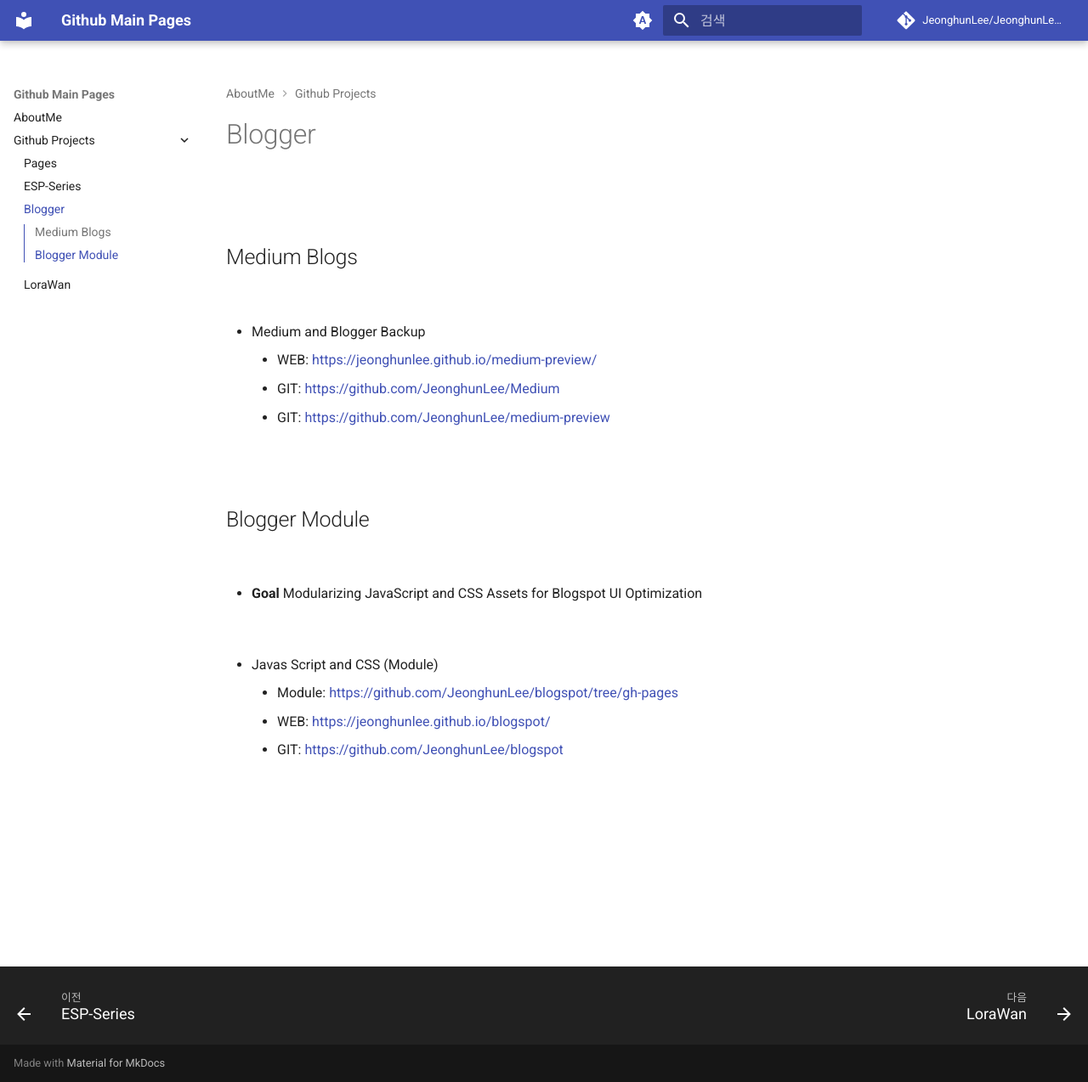
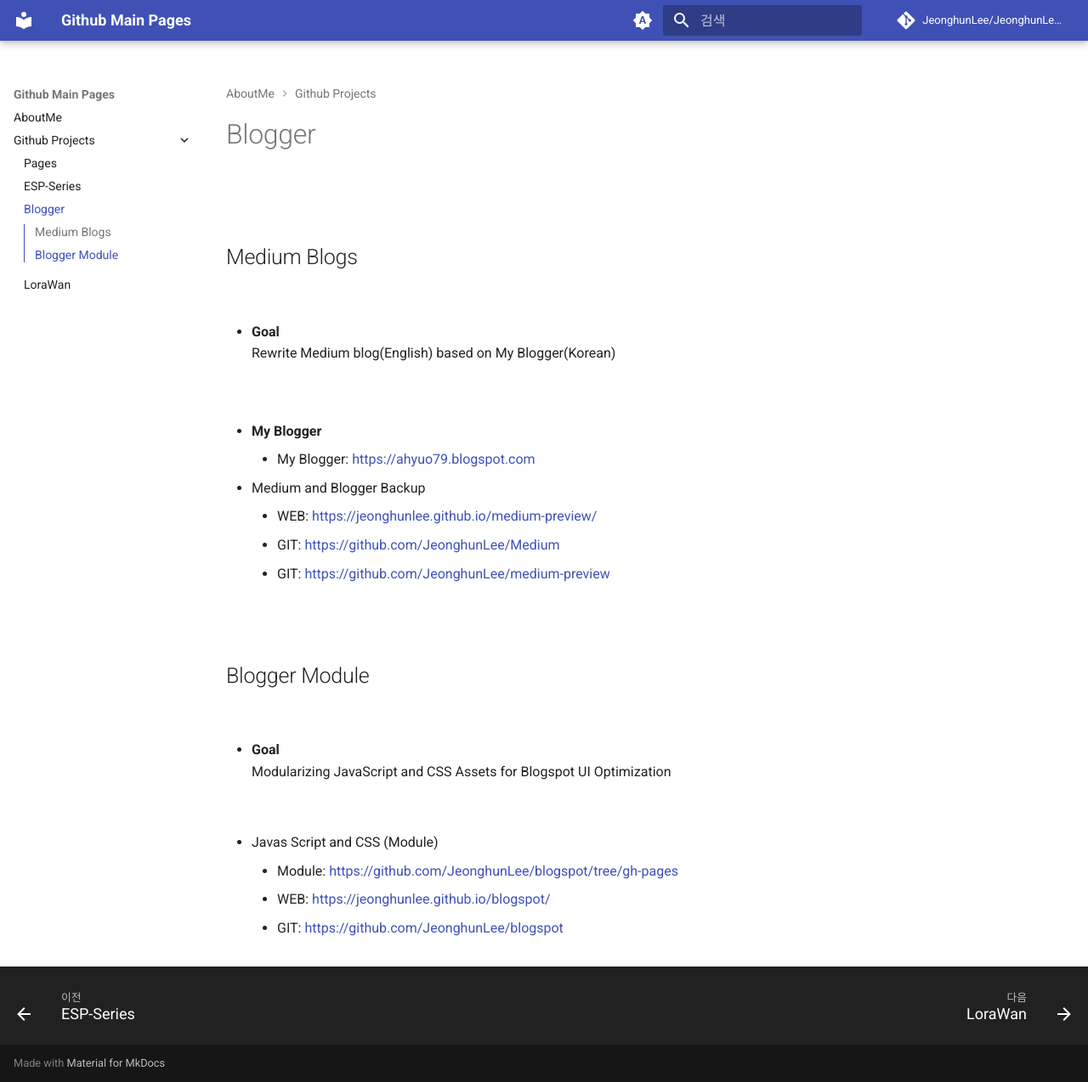
Before and after one commit to JeonghunLee/JeonghunLee.github.io, an MkDocs documentation site: the page built from docs/project_blogger.md, in a window 1280 px wide and 1274 px high. Shown: the whole window at 85% size. Built offline with MkDocs 1.6.1 and Material for MkDocs 9.7.7, drawn with Linux system fonts in a browser that asks for light colours; comment, search, counter and statistics services are not loaded.

```diff
--- a/docs/project_blogger.md
+++ b/docs/project_blogger.md
@@ -6,11 +6,20 @@
 
 <br>
 
+* **Goal**
+Rewrite Medium blog(English) based on My Blogger(Korean)
+
+<br>
+
+* **My Blogger**
+    * My Blogger: https://ahyuo79.blogspot.com
 
 * Medium and Blogger Backup
     * WEB: https://jeonghunlee.github.io/medium-preview/
     * GIT: https://github.com/JeonghunLee/Medium
     * GIT: https://github.com/JeonghunLee/medium-preview
+
+
 
 <br>
 
```
Also changed, not shown: docs/project_esp_series.md (+3 -2 lines), docs/index.md (line endings or trailing spaces).
